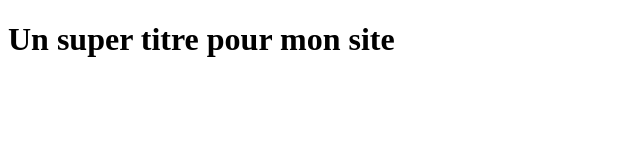
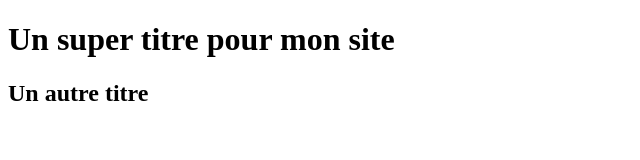
Before and after one commit to AnassTam/discover-git, a plain HTML site: page index.html in a window 1280 px wide. Shown: the whole page, without its empty margins (0-640 px from the left). Drawn offline with Linux system fonts and the light colour scheme.

Commit message:
Ajout second titre

```diff
--- a/index.html
+++ b/index.html
@@ -7,5 +7,6 @@
 </head>
 <body>
     <h1>Un super titre pour mon site</h1>
+    <h2>Un autre titre</h2>
 </body>
 </html>
```
